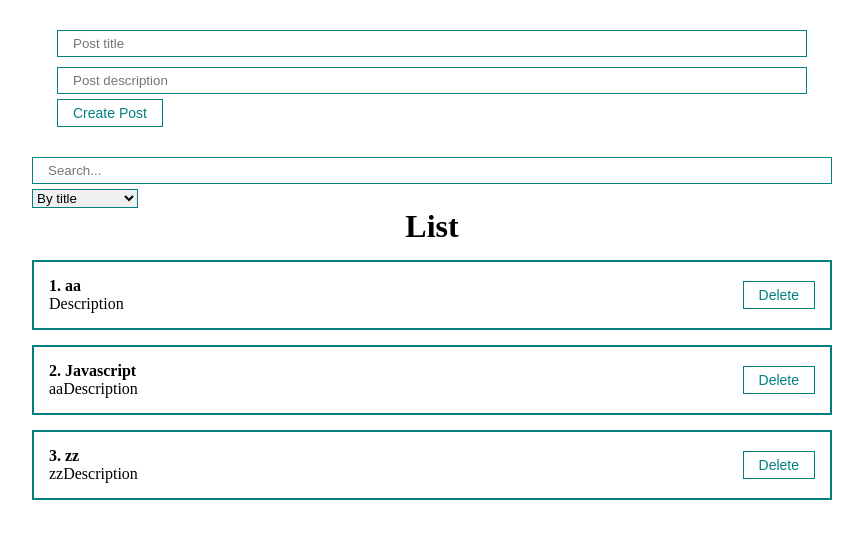
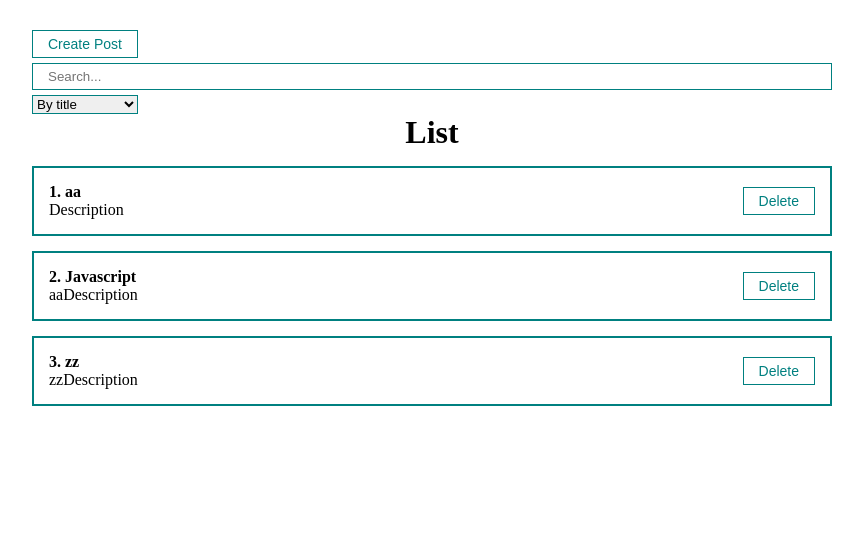
Before and after one commit to robinlant/react-academy, a React (Create React App) app: page / in a window 1280 px wide. Shown: the top 538 px of the page, without its empty margins (208-1071 px from the left). Built offline with nearby package versions, Linux system fonts and the light colour scheme.

Commit message:
MyModal implemented

```diff
--- a/src/App.js
+++ b/src/App.js
@@ -4,6 +4,7 @@ import PostList from "./Components/PostList";
 import PostForm from "./Components/PostForm";
 import PostFilter from "./Components/PostFilter";
 import MyModal from "./Components/UI/modal/MyModal";
+import MyButton from "./Components/UI/button/MyButton";
 
 function App() {
     const [posts,setPosts] = useState([
@@ -12,7 +13,7 @@ function App() {
         {id:3,title:'zz',body:'zzDescription'}
     ]);
     const [filter,setFilter] = useState({sort:'title',query:''})
-
+    const [modal,setModal] = useState(false)
     const sortedPosts = useMemo(() => {
         if (filter.sort) {
             return [...posts].sort((a,b) => a[filter.sort].localeCompare(b[filter.sort]))
@@ -36,7 +37,8 @@ function App() {
     //<hr style={{margin:'15px 0',backgroundColor:'teal',border:'none',height:'1px'}}/>
     return (
         <div className="App">
-            <MyModal visible={true}>
+            <MyButton style={{marginTop:'30px'}} onClick={()=>setModal(true)}>Create Post</MyButton>
+            <MyModal visible={modal} setVisible={setModal}>
                 <PostForm  createPost={createPost}/>
             </MyModal>
             <PostFilter filter={filter} setFilter={setFilter}/>
--- a/src/Components/UI/modal/MyModal.jsx
+++ b/src/Components/UI/modal/MyModal.jsx
@@ -3,12 +3,18 @@ import classes from './MyModal.module.css';
 
 const MyModal = ({children,visible,setVisible}) => {
     const rootClasses = [classes.myModal]
-    if (visible) {
-        rootClasses.push(classes.active)
-    }
+
+        if (visible) {
+            rootClasses.push(classes.active)
+        }
+
     return (
-        <div className={[rootClasses].join(' ')}>
-            <div className={classes.myModalContent}>
+        <div className={rootClasses.join(' ')}
+             onClick={ () => setVisible(false)}
+        >
+            <div className={classes.myModalContent}
+                 onClick={(e) => e.stopPropagation()}
+            >
                 {children}
             </div>
         </div>
```
